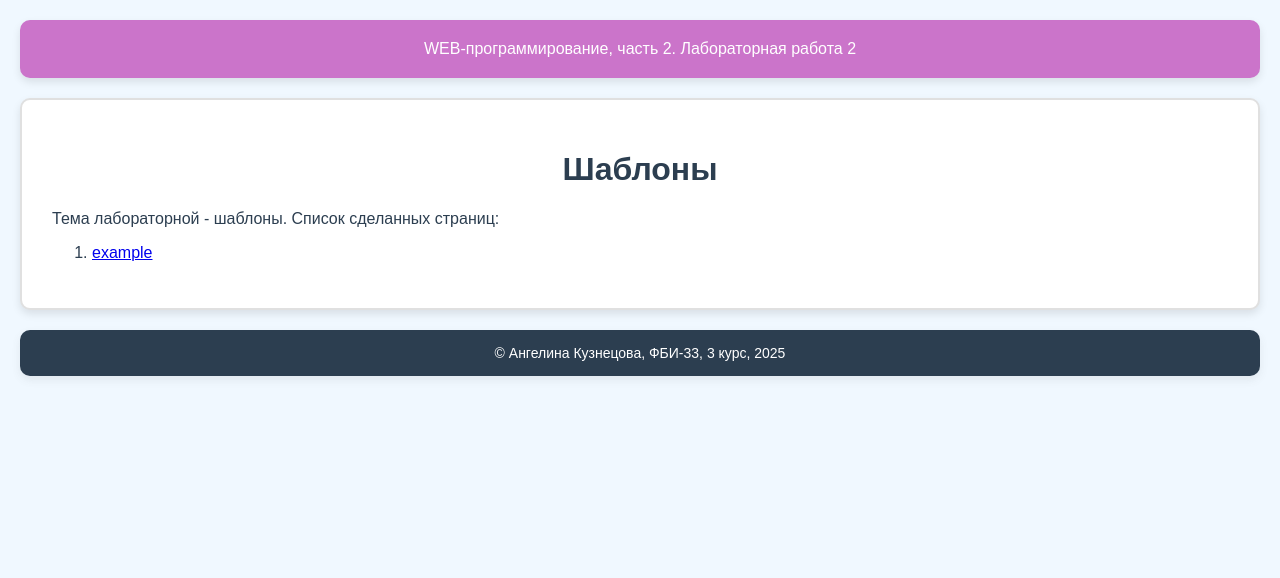
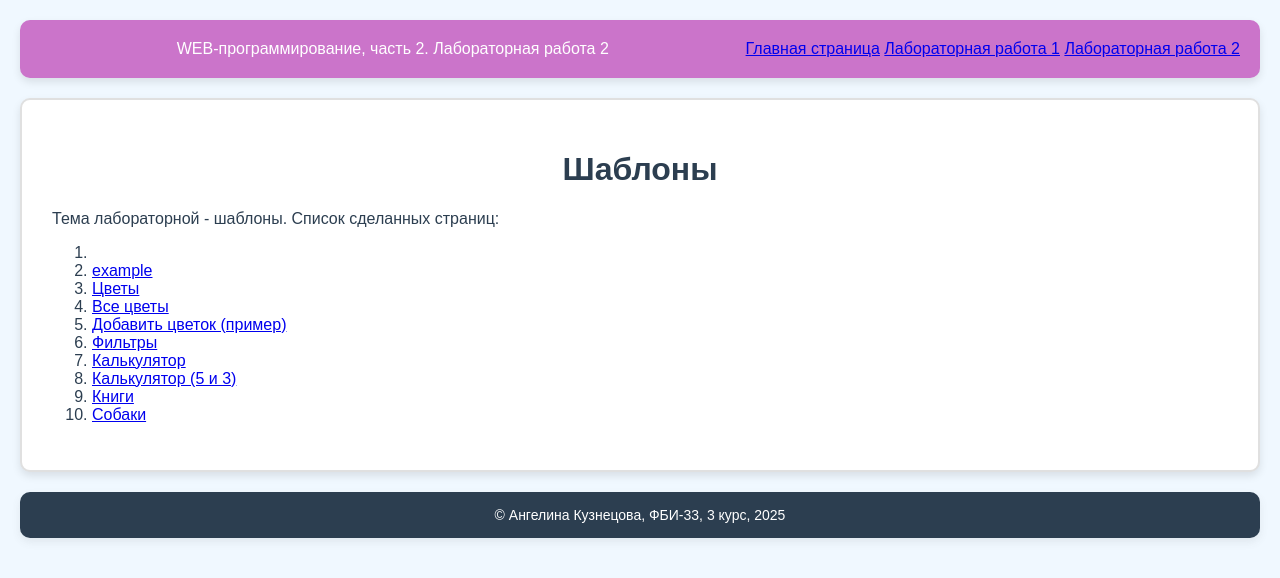
Before and after one commit to angelkuzk/web-back-labs, a Flask app: page /lab2/ in a window 1280 px wide. Shown: the top 578 px of the page. Run offline with Flask 3, Linux system fonts and the light colour scheme.

Commit message:
Добавление ссылок

```diff
--- a/app.py
+++ b/app.py
@@ -346,6 +346,7 @@ def index():
             <nav>
                 <ul>
                     <li><a href="/lab1">Первая лабораторная</a></li>
+                    <li><a href="/lab2">Вторая лабораторная</a></li>
                 </ul>
             </nav>
         </main>
--- a/templates/base.html
+++ b/templates/base.html
@@ -9,6 +9,11 @@
 <body>
     <header>
         WEB-программирование, часть 2. {{ self.lab() }}
+        <nav style="float: right;">
+            <a href="/">Главная страница</a>
+            <a href="/lab1/">Лабораторная работа 1</a>
+            <a href="/lab2/">Лабораторная работа 2</a>
+        </nav>
     </header>
 
     <main>
--- a/templates/lab2.html
+++ b/templates/lab2.html
@@ -9,7 +9,15 @@
     <div>Тема лабораторной - шаблоны. Список сделанных страниц:</div>
     <ol>
         <li>
-            <a href="/lab2/example">example</a>
+         <li><a href="/lab2/example">example</a></li>
+        <li><a href="/lab2/flowers/">Цветы</a></li>
+        <li><a href="/lab2/flowers/all">Все цветы</a></li>
+        <li><a href="/lab2/add_flower/роза">Добавить цветок (пример)</a></li>
+        <li><a href="/lab2/filters">Фильтры</a></li>
+        <li><a href="/lab2/calc/">Калькулятор</a></li>
+        <li><a href="/lab2/calc/5/3">Калькулятор (5 и 3)</a></li>
+        <li><a href="/lab2/books/">Книги</a></li>
+        <li><a href="/lab2/dogs/">Собаки</a></li>
         </li>
     </ol>
 {% endblock %}
```
